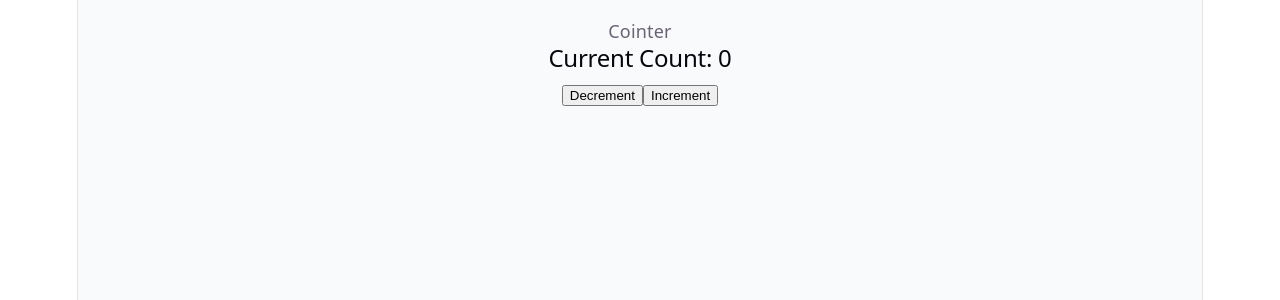
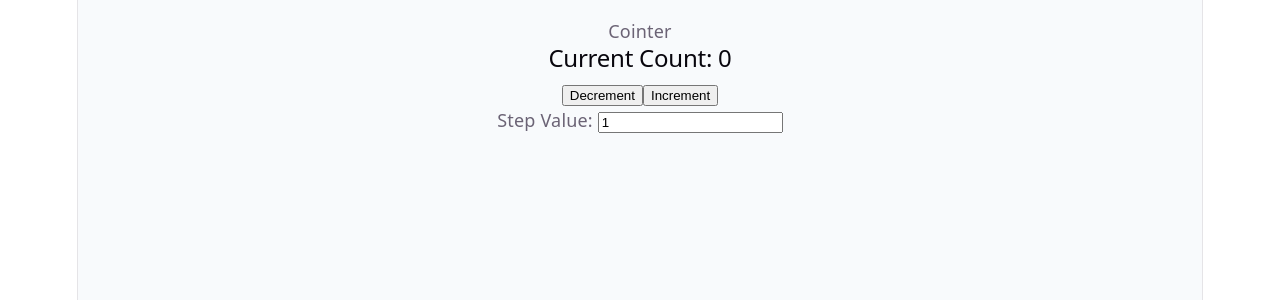
Before and after one commit to shrabony01/react-counter, a React (Vite) app: page / in a window 1280 px wide. Shown: the top 300 px of the page. Built offline with nearby package versions, Linux system fonts and the light colour scheme.

Commit message:
added step input state to customize increment and decremen

```diff
--- a/src/components/AdvancedCounter.tsx
+++ b/src/components/AdvancedCounter.tsx
@@ -2,6 +2,8 @@ import React, { useState } from 'react'
 
 export const AdvancedCounter:React.FC = () =>{
     const[count,setCount] = useState<number>(0);
+
+    const[step,setStep]=useState<number>(1);
 
     const handleIncrement = () => {
         setCount((prev)=>prev+1);
@@ -18,6 +20,17 @@ export const AdvancedCounter:React.FC = () =>{
                 <button type='button' onClick={handleDecrement}>Decrement</button>
                 <button type='button' onClick={handleIncrement}>Increment</button>
             </div>
+            <div>
+                <label htmlFor='step-input'>Step Value: </label>
+                <input
+                    id='step-input'
+                    type='number'
+                    min={1}
+                    value={step}
+                    onChange={(e) =>setStep(Math.max(1,Number(e.target.value)||1))}
+
+                />
+            </div>
         </div>
     )
 }
```
